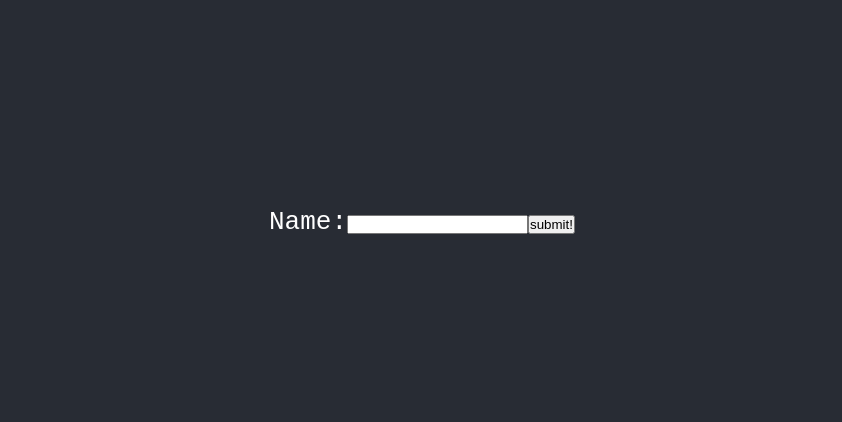
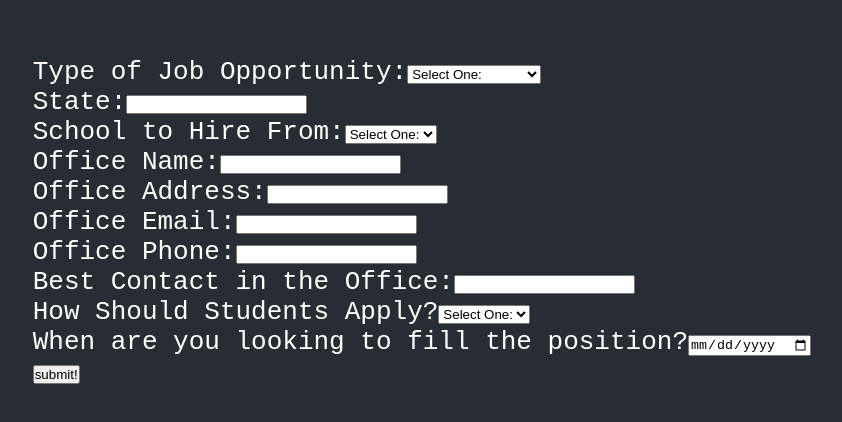
Before and after one commit to robpwatkins/react-hp-form, a React (Create React App) app: page / in a window 1280 px wide. Shown: the part 178-600 px from the top of the page, without its empty margins (218-1060 px from the left). Built offline with nearby package versions, Linux system fonts and the light colour scheme; no server answers.

Commit message:
got the form set up

```diff
--- a/src/App.css
+++ b/src/App.css
@@ -5,7 +5,7 @@
 }
 
 .App {
-  text-align: center;
+  /* text-align: center; */
   background-color: #282c34;
   min-height: 100vh;
   display: flex;
--- a/src/App.js
+++ b/src/App.js
@@ -2,14 +2,14 @@ import React, { useState } from 'react';
 import './App.css';
 
 function App() {
-  const [input, setInput] = useState('');
+  const [formData, setFormData] = useState({});
 
   const formGuid = process.env.REACT_APP_FORM_GUID;
   const portalId = process.env.REACT_APP_PORTAL_ID;
 
-  const handleChange = event => {
-    setInput(event.target.value);
-  }
+  // const handleChange = event => {
+  //   setInput(event.target.value);
+  // }
 
   const postToHubSpot = async () => {
     const url = `https://api.hsforms.com/submissions/v3/integration/submit/${portalId}/${formGuid}`;
@@ -23,7 +23,11 @@ function App() {
           fields: [
             {
               name: "email",
-              value: "test@tester.com"
+              value: "test1@tester.com"
+            },
+            {
+              name: "firstname",
+              value: "Tester1"
             }
           ]
         })
@@ -40,14 +44,68 @@ function App() {
     postToHubSpot();
   }
 
-  console.log(formGuid, portalId);
   return (
     <div className="App">
-      <form onSubmit={event => handleSubmit(event)}>
-        <label htmlFor="name">
-          Name:
-          <input type="text" name="email" /* onChange={event => handleChange(event)} */ />
+      <form onSubmit={handleSubmit}>
+        <label>Type of Job Opportunity:</label>
+        <select name="job type">
+          <option value="Select">Select One:</option>
+          <option value="Dental Assistant">Dental Assistant</option>
+          <option value="Medical Assistant">Medical Assistant</option>
+          <option value="Dental Front Office">Dental Front Office</option>
+        </select>
+        <br />
+        <label htmlFor="state" required>
+          State:
+          <input type="text" name="state" /* onChange={event => handleChange(event)} */ />
         </label>
+        <br />
+        <label>School to Hire From:</label>
+        <select name="school">
+          <option value="Select">Select One:</option>
+          <option value="School 1">School 1</option>
+          <option value="School 2">School 2</option>
+          <option value="School 3">School 3</option>
+        </select>
+        <br />
+        <label htmlFor="office name" required>
+          Office Name:
+          <input type="text" name="office name" /* onChange={event => handleChange(event)} */ />
+        </label>
+        <br />
+        <label htmlFor="office address" required>
+          Office Address:
+          <input type="text" name="office address" /* onChange={event => handleChange(event)} */ />
+        </label>
+        <br />
+        <label htmlFor="office email" required>
+          Office Email:
+          <input type="text" name="office email" /* onChange={event => handleChange(event)} */ />
+        </label>
+        <br />
+        <label htmlFor="office phone" required>
+          Office Phone:
+          <input type="number" name="office phone" /* onChange={event => handleChange(event)} */ />
+        </label>
+        <br />
+        <label htmlFor="best contact" required>
+          Best Contact in the Office:
+          <input type="text" name="best contact" /* onChange={event => handleChange(event)} */ />
+        </label>
+        <br />
+        <label>How Should Students Apply?</label>
+        <select name="how to apply">
+          <option value="Select">Select One:</option>
+          <option value="by email">Email</option>
+          <option value="in person">In person</option>
+          <option value="call">Call</option>
+        </select>
+        <br />
+        <label htmlFor="date to fill" required>
+          When are you looking to fill the position?
+          <input type="date" name="date" /* onChange={event => handleChange(event)} */ />
+        </label>
+        <br />
         <button>submit!</button>
       </form>
     </div>
```
Also changed, not shown: 1 other file (tests, documents, lock files or other folders).
